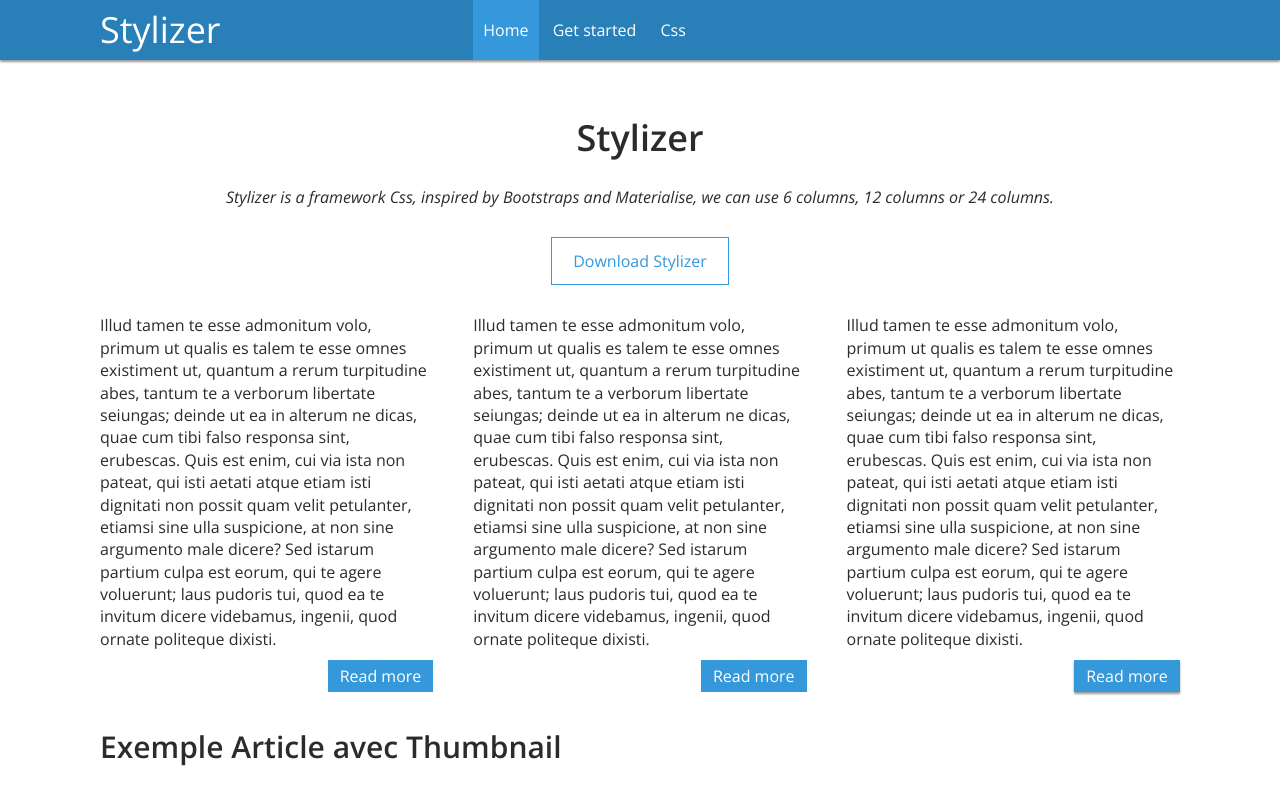
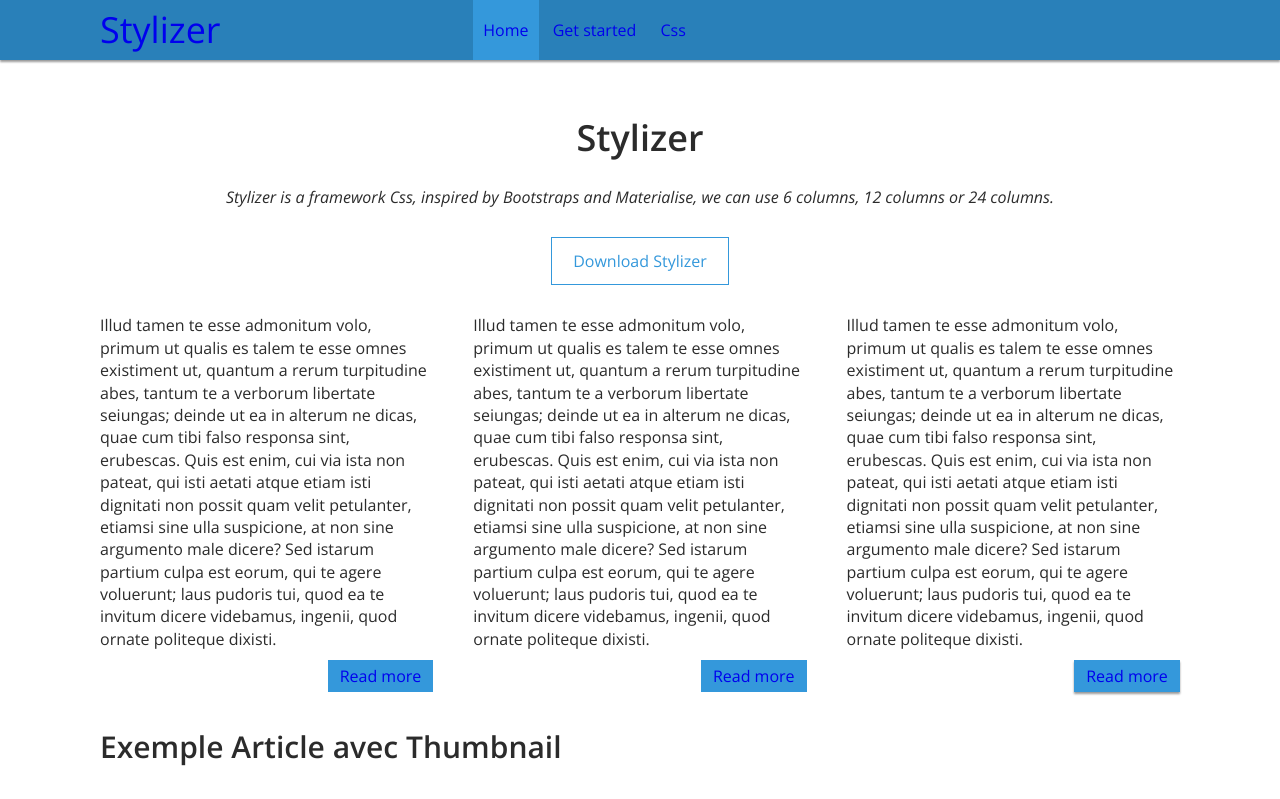
Before and after one commit to Beezkit/stylizer, a plain HTML site: page index.html in a window 1280 px wide. Shown: the top 799 px of the page. Drawn offline with nearby package versions, Linux system fonts and the light colour scheme.

Commit message:
enlever couleurs lien

```diff
--- a/scss/stylizer.scss
+++ b/scss/stylizer.scss
@@ -14,7 +14,6 @@
 a:focus,
 a:visited {
 	display: inline-block;
-	color: $white;
 	text-decoration: none;
 }
 
```
Also changed, not shown: css/stylizer.css.
